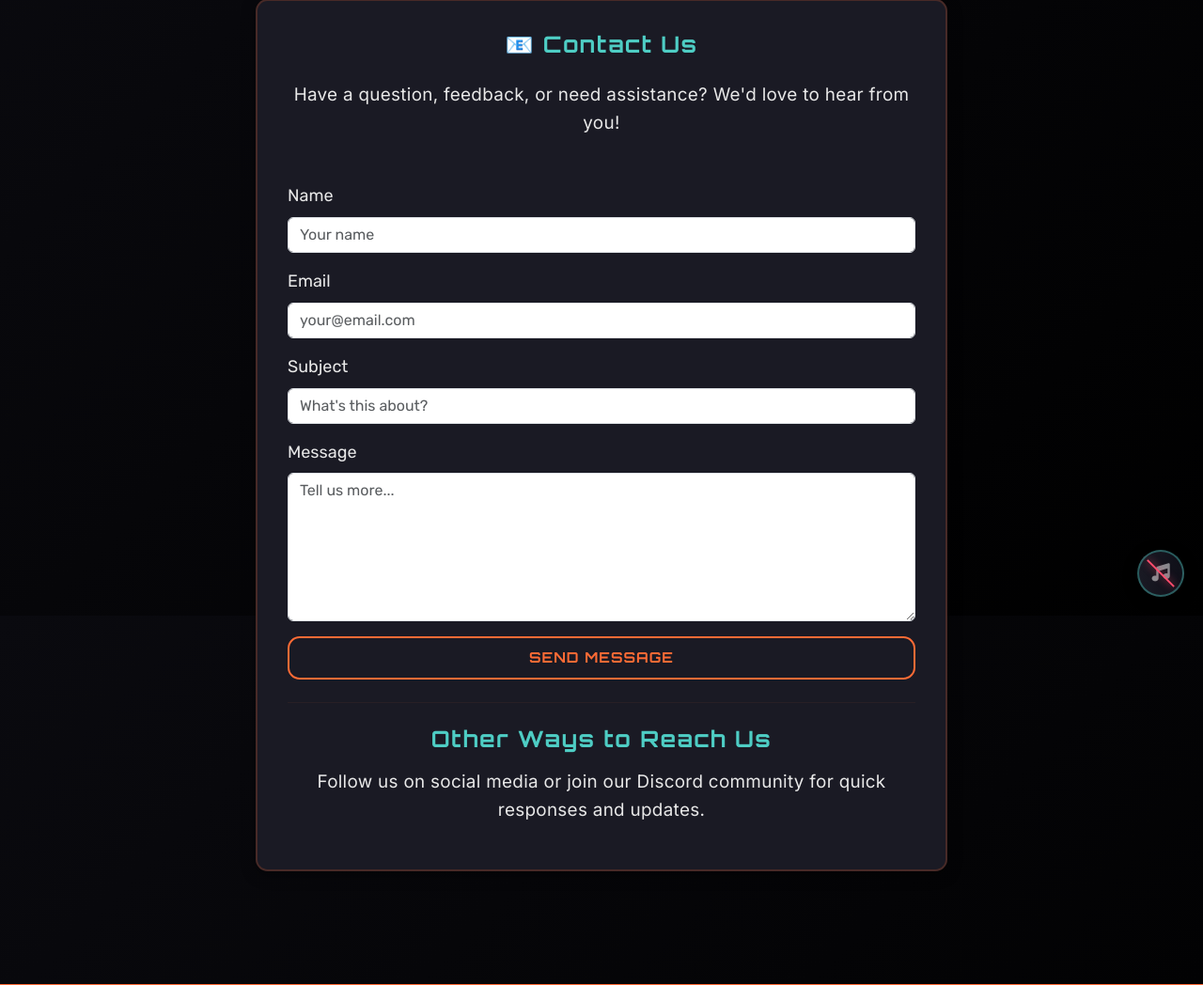
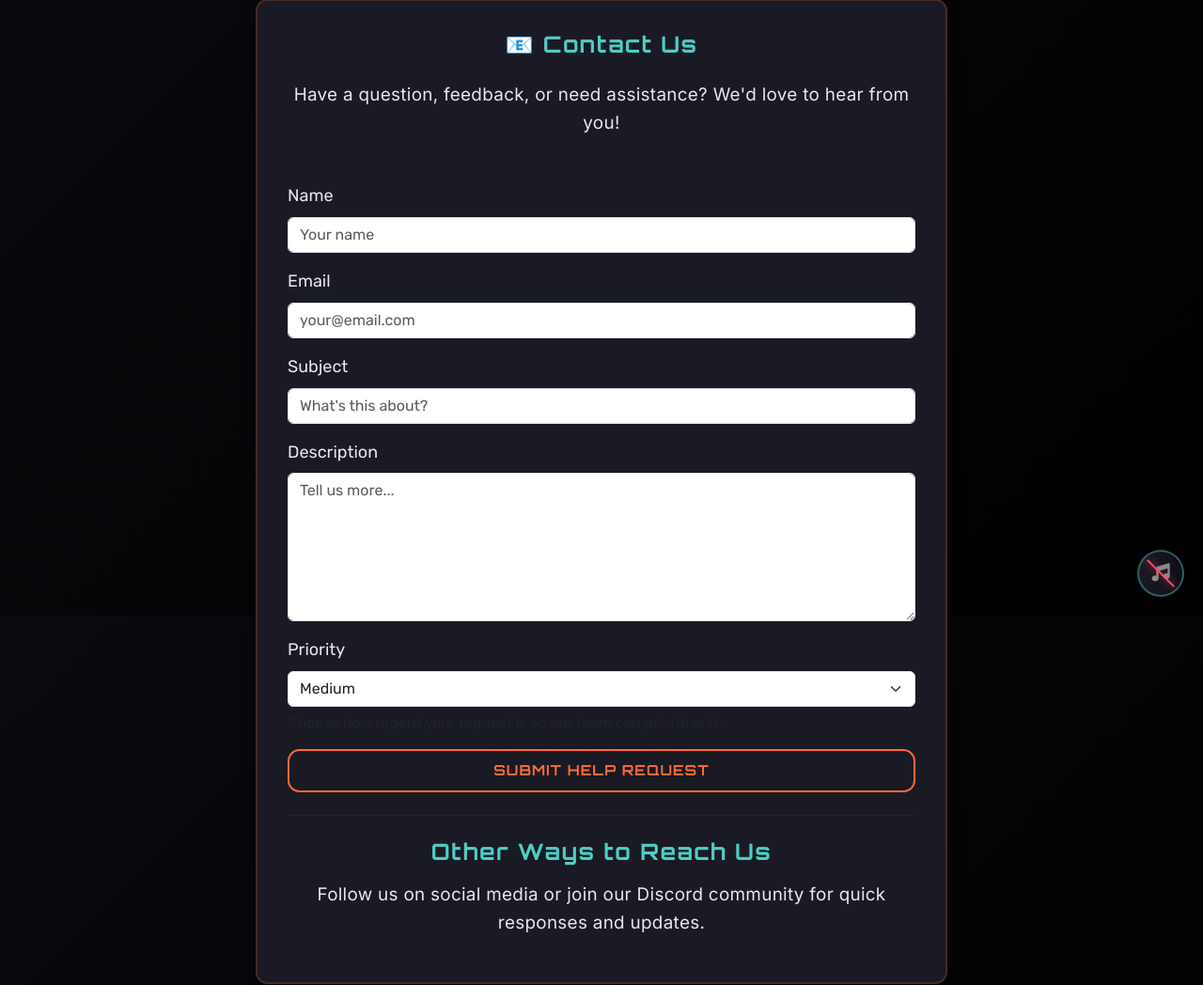
Before and after one commit to Drake-Designer/Game-Abyss, a Django app: page /contact/ in a window 1280 px wide. Shown: the part 145-1193 px from the top of the page at 94% size. Run offline with Django 5.2, Linux system fonts and the light colour scheme; some libraries are stand-ins or nearby versions.

Commit message:
Refactor contact page to use HelpRequest model and form with persistence and improved validation

```diff
--- a/pages/forms.py
+++ b/pages/forms.py
@@ -1,44 +1,54 @@
 from django import forms
 
+from .models import HelpRequest
 
-class ContactForm(forms.Form):
-    """Contact form for sending messages"""
 
-    name = forms.CharField(
-        max_length=100,
-        widget=forms.TextInput(attrs={
-            'class': 'form-control',
-            'placeholder': 'Your name',
-            'id': 'id_name'
-        }),
-        label='Name'
-    )
+class HelpRequestForm(forms.ModelForm):
+    """Form used to create a HelpRequest."""
 
-    email = forms.EmailField(
-        widget=forms.EmailInput(attrs={
-            'class': 'form-control',
-            'placeholder': 'your@email.com',
-            'id': 'id_email'
-        }),
-        label='Email'
-    )
-
-    subject = forms.CharField(
-        max_length=200,
-        widget=forms.TextInput(attrs={
-            'class': 'form-control',
-            'placeholder': "What's this about?",
-            'id': 'id_subject'
-        }),
-        label='Subject'
-    )
-
-    message = forms.CharField(
-        widget=forms.Textarea(attrs={
-            'class': 'form-control',
-            'placeholder': 'Tell us more...',
-            'rows': 6,
-            'id': 'id_message'
-        }),
-        label='Message'
-    )
+    class Meta:
+        model = HelpRequest
+        fields = [
+            'name',
+            'email',
+            'subject',
+            'message',
+            'priority',
+        ]
+        labels = {
+            'name': 'Name',
+            'email': 'Email',
+            'subject': 'Subject',
+            'message': 'Description',
+            'priority': 'Priority',
+        }
+        help_texts = {
+            'priority': 'Choose how urgent your request is so our team can prioritise it.',
+        }
+        widgets = {
+            'name': forms.TextInput(attrs={
+                'class': 'form-control',
+                'placeholder': 'Your name',
+                'id': 'id_name',
+            }),
+            'email': forms.EmailInput(attrs={
+                'class': 'form-control',
+                'placeholder': 'your@email.com',
+                'id': 'id_email',
+            }),
+            'subject': forms.TextInput(attrs={
+                'class': 'form-control',
+                'placeholder': "What's this about?",
+                'id': 'id_subject',
+            }),
+            'message': forms.Textarea(attrs={
+                'class': 'form-control',
+                'placeholder': 'Tell us more...',
+                'rows': 6,
+                'id': 'id_message',
+            }),
+            'priority': forms.Select(attrs={
+                'class': 'form-select',
+                'id': 'id_priority',
+            }),
+        }
--- a/pages/templates/pages/contact.html
+++ b/pages/templates/pages/contact.html
@@ -11,12 +11,21 @@
           <div class="ga-card-body">
             <h1 class="ga-card-title text-center mb-4">📧 Contact Us</h1>
             <p class="text-center ga-card-text mb-5">Have a question, feedback, or need assistance? We'd love to hear from you!</p>
-            <form method="post">
+            <form method="post" novalidate>
               {% csrf_token %}
+              {% if form.non_field_errors %}
+                <div class="alert alert-danger" role="alert">
+                  {% for error in form.non_field_errors %}
+                    {{ error }}
+                    {% if not forloop.last %}<br>{% endif %}
+                  {% endfor %}
+                </div>
+              {% endif %}
               {% for field in form %}
                 <div class="mb-3">
                   <label for="{{ field.id_for_label }}" class="form-label">{{ field.label }}</label>
                   {{ field }}
+                  {% if field.help_text %}<div class="form-text">{{ field.help_text }}</div>{% endif %}
                   {% if field.errors %}
                     <div class="text-danger small mt-1">
                       {% for error in field.errors %}{{ error }}{% endfor %}
@@ -24,7 +33,7 @@
                   {% endif %}
                 </div>
               {% endfor %}
-              <button type="submit" class="ga-btn ga-btn-outline w-100">Send Message</button>
+              <button type="submit" class="ga-btn ga-btn-outline w-100">Submit help request</button>
             </form>
             <hr class="my-4">
             <div class="text-center">
--- a/pages/views.py
+++ b/pages/views.py
@@ -2,9 +2,9 @@ from django.shortcuts import render, redirect
 from django.views.generic import TemplateView
 from django.views import View
 from django.contrib import messages
-from django.core.mail import send_mail
-from django.conf import settings
-from .forms import ContactForm
+
+from .forms import HelpRequestForm
+from .models import HelpRequest
 
 
 class HomeView(TemplateView):
@@ -18,71 +18,55 @@ class AboutView(TemplateView):
 
 
 class ContactView(View):
-    """Contact page: GET shows form, POST sends message."""
+    """Contact page backed by the HelpRequest model."""
+
     template_name = 'pages/contact.html'
-    form_class = ContactForm
+    form_class = HelpRequestForm
+
+    def get_initial(self, request):
+        """Return default initial values for the form."""
+        initial = {
+            'priority': HelpRequest.PRIORITY_MEDIUM,
+        }
+        if request.user.is_authenticated:
+            initial.update({
+                'name': request.user.get_full_name() or request.user.get_username(),
+                'email': request.user.email,
+            })
+        return initial
 
     def get(self, request):
-        """Show the contact form."""
-        form = self.form_class()
+        """Show the help request form."""
+        form = self.form_class(initial=self.get_initial(request))
         return render(request, self.template_name, {'form': form})
 
     def post(self, request):
-        """Process the contact form and send an email on success."""
+        """Create a HelpRequest from the submitted data."""
         form = self.form_class(request.POST)
 
         if form.is_valid():
-            # Get cleaned data
-            name = form.cleaned_data['name']
-            email = form.cleaned_data['email']
-            subject = form.cleaned_data['subject']
-            message = form.cleaned_data['message']
+            help_request = form.save(commit=False)
 
-            # Prepare email content
-            email_subject = f"[Game Abyss Contact] {subject}"
-            email_message = f"""
-New contact form submission from Game Abyss:
+            if request.user.is_authenticated:
+                help_request.user = request.user
+                # Auto-fill missing details from the authenticated user
+                if not help_request.name:
+                    help_request.name = request.user.get_full_name() or request.user.get_username()
+                if not help_request.email:
+                    help_request.email = request.user.email
 
-From: {name} <{email}>
-Subject: {subject}
+            help_request.status = help_request.status or HelpRequest.STATUS_OPEN
+            help_request.priority = help_request.priority or HelpRequest.PRIORITY_MEDIUM
+            help_request.save()
 
-Message:
-{message}
+            messages.success(
+                request,
+                "Thanks for reaching out! Your help request has been submitted successfully."
+            )
+            return redirect('pages:contact')
 
----
-This email was sent from the Game Abyss contact form.
-Reply directly to this email to respond to {name}.
-            """
-
-            try:
-                # Send email
-                send_mail(
-                    subject=email_subject,
-                    message=email_message,
-                    from_email=settings.DEFAULT_FROM_EMAIL,
-                    # Send to yourself
-                    recipient_list=[settings.DEFAULT_FROM_EMAIL],
-                    fail_silently=False,
-                )
-
-                messages.success(
-                    request,
-                    f"Thanks {name}! Your message has been sent. We'll get back to you soon! 🎮"
-                )
-                return redirect('pages:contact')
-
-            except Exception as e:
-                # Log the actual error for debugging
-                print(f"Email error: {str(e)}")
-                messages.error(
-                    request,
-                    f"Oops! Something went wrong sending your message. Please try again later."
-                )
-                return render(request, self.template_name, {'form': form})
-
-        # Form is invalid
         messages.error(
             request,
-            "Please fix the errors below."
+            "We couldn't send your request. Please review the errors below and try again."
         )
         return render(request, self.template_name, {'form': form})
```
